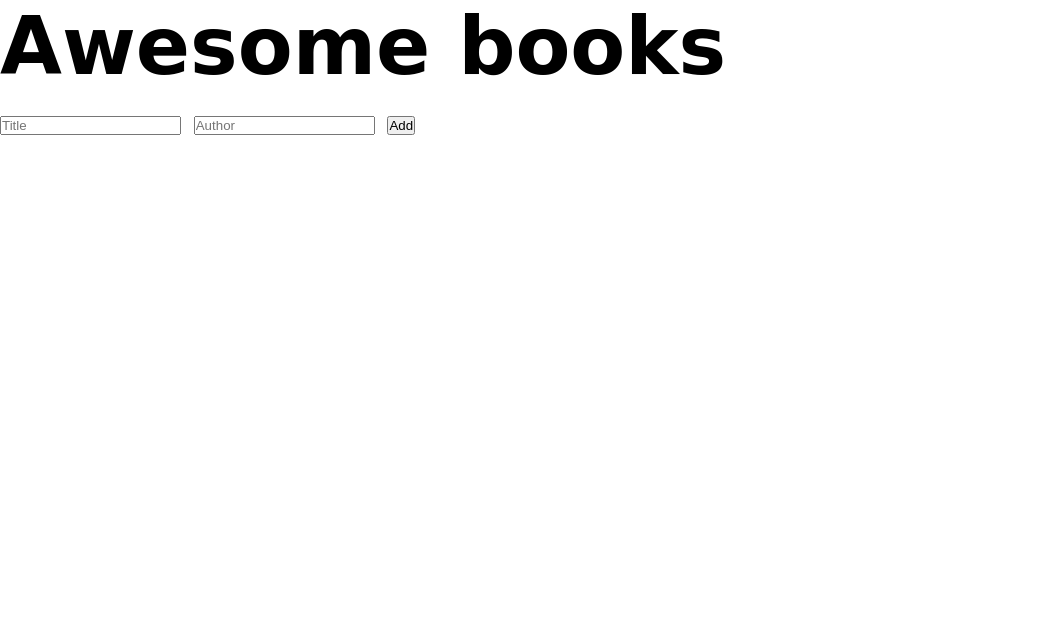
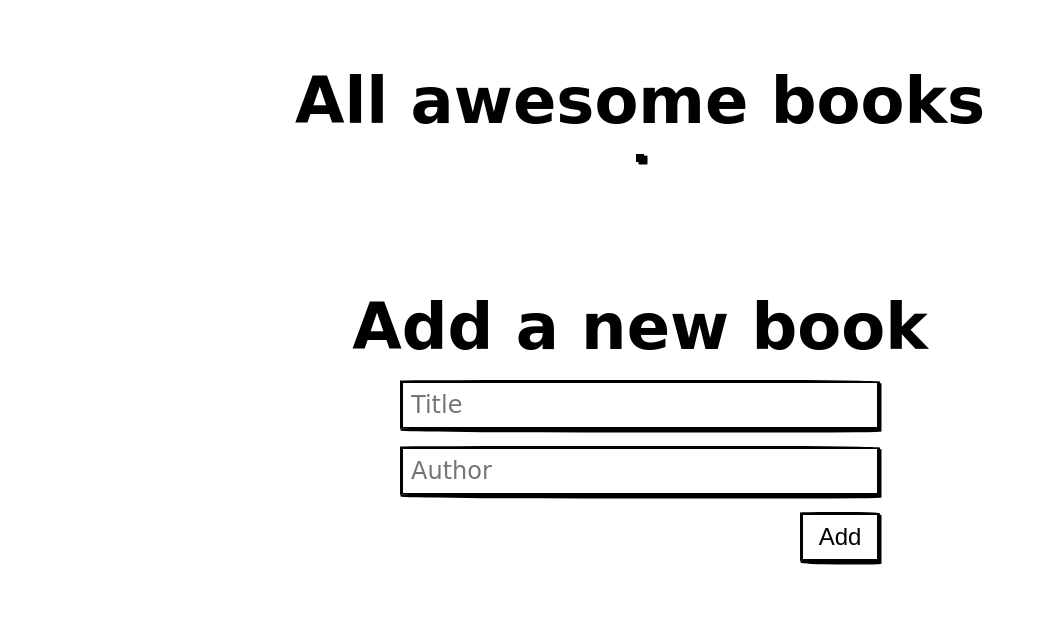
Before and after one commit to rustam-tolipov/awesome-books, a plain HTML site: page index.html in a window 1280 px wide. Shown: the whole page, without its empty margins (0-1045 px from the left). Drawn offline with Linux system fonts and the light colour scheme; a web font is replaced by a local one.

Commit message:
Style core elements of the first page

```diff
--- a/index.html
+++ b/index.html
@@ -11,21 +11,20 @@
     <link href="https://fonts.googleapis.com/css2?family=Hi+Melody&display=swap" rel="stylesheet" />
   </head>
   <body>
-    <div class="main">
-      <h1 class="main-title">Awesome books</h1>
+    <section class="main">
+      <h1 class="main-title">All awesome books</h1>
+      <ul class="list-books" id="booksList">
+      </ul>
+    </section>
 
-      <div class="listBooks">
-        <ul id="booksList"></ul>
-        <div class="line"></div>
-      </div>
-      <div>
-        <form class="addBooks" id="addBooks">
-          <input type="text" placeholder="Title" required id="title" />
-          <input type="text" placeholder="Author" required id="author" />
-          <input id="submit" type="submit" value="Add" class="add-btn" />
-        </form>
-      </div>
-    </div>
+    <section class="add-book" id="addBooks">
+      <h1 class="main-title">Add a new book</h1>
+      <form class="add-book-form addBooks" id="addBooks">
+        <input class="input title" type="text" placeholder="Title" required id="title" />
+        <input class="input author" type="text" placeholder="Author" required id="author" />
+        <input class="input input-btn btn" id="submit" type="submit" value="Add" class="add-btn" />
+      </form>
+    </section>
     <script src="script.js"></script>
   </body>
 </html>
--- a/script.js
+++ b/script.js
@@ -16,9 +16,7 @@ class BookCollection {
   }
 
   listBooks = (books) => `
-    <li>${books.title}</li>
-    <li>${books.author}</li>
-    <button type='button' id='${books.id}' class='remove-btn'>Remove</button>`;
+    <li class="book"><p class="book-title">"${books.title}" by ${books.author}</p> <button id='${books.id}' class="remove-btn btn">Remove</button>`;
 
   setItemFunc = () => {
     localStorage.setItem('BooksList', JSON.stringify(this.collection));
--- a/styles.css
+++ b/styles.css
@@ -9,5 +9,81 @@ html {
 }
 
 body {
-  font-size: 40px;
+  font-size: 62.5%;
 }
+
+.main {
+  display: flex;
+  flex-direction: column;
+  gap: 1rem;
+  align-items: center;
+  padding: 4rem;
+}
+
+.main-title {
+  font-size: 4rem;
+}
+
+.list-books {
+  list-style: none;
+  display: flex;
+  flex-direction: column;
+  border: black solid 0.3rem;
+  border-radius: 40% 26% 46% 47% / 1% 1% 1% 1%;
+  box-shadow: 3px 2px 0.5px 0.5px #000;
+}
+
+.book {
+  font-size: 2rem;
+  display: flex;
+  gap: 10rem;
+  justify-content: space-between;
+  padding: 0.5rem;
+  padding-left: 0.2rem;
+  padding-right: 1rem;
+}
+
+.book:nth-child(odd) {
+  background-color: #ddd;
+}
+
+.btn {
+  width: 5rem;
+  background: #fff;
+  border-radius: 40% 26% 17% 47% / 1% 3% 1% 3%;
+  border: black solid 0.2rem;
+  box-shadow: 3px 3px 0.5px 0.5px #000;
+}
+
+.add-book {
+  display: flex;
+  flex-direction: column;
+  gap: 1rem;
+  align-items: center;
+  padding: 4rem;
+}
+
+.add-book-form {
+  display: flex;
+  flex-direction: column;
+  gap: 1rem;
+}
+
+.input {
+  width: 30rem;
+  padding: 0.5rem;
+  font-size: 1.5rem;
+  border: black solid 0.2rem;
+  border-radius: 40% 26% 17% 47% / 1% 3% 1% 3%;
+  box-shadow: 1px 2px 0.5px 0.5px #000;
+}
+
+::placeholder {
+  font-family: 'Hi Melody', cursive;
+}
+
+.input-btn {
+  width: 5rem;
+  margin-left: 25rem;
+  background: #fff;
+}
```
